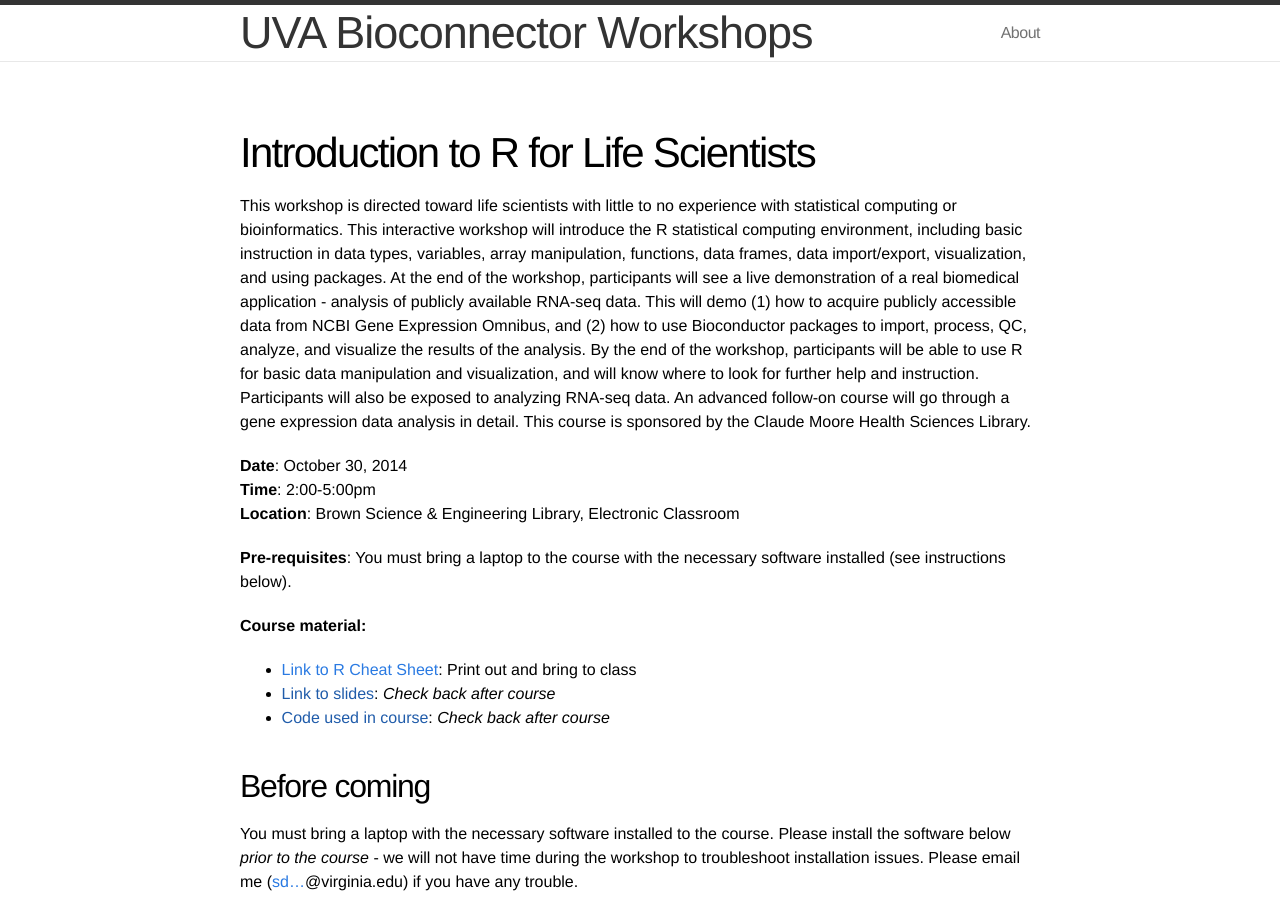
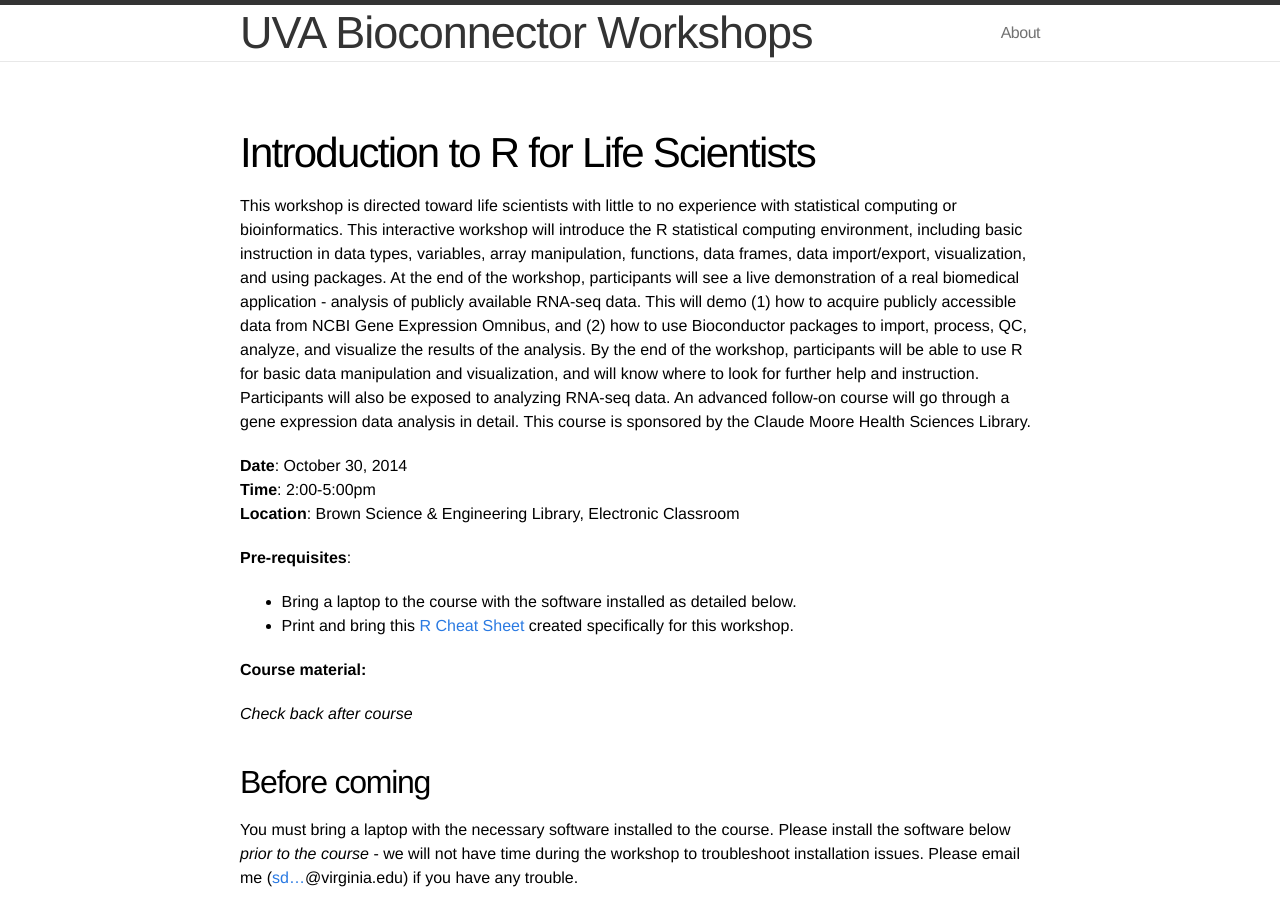
Before and after one commit to bioconnector/workshops2015, a Jekyll site: the page built from lessons/intro-r-lifesci/index.md, in a window 1280 px wide and 900 px high. Built offline with Jekyll 4.4.1, drawn with Linux system fonts in a browser that asks for light colours; Markdown is read by kramdown in place of the engine named in the settings.

Commit message:
finalized both intro r and deseq demo lessons, and updated instructions

````diff
--- a/lessons/intro-r-lifesci/01-intro-r.Rmd
+++ b/lessons/intro-r-lifesci/01-intro-r.Rmd
@@ -362,7 +362,7 @@
 
 **EXERCISE**
 
-1. Print out the dataset cars that have greater than or equal to 6 cylinders *and* get at least 15 miles per gallon.
+1. Print out the part of the mtcars dataset only for cars that have greater than or equal to 6 cylinders *and* get at least 15 miles per gallon.
 2. What's the mean engine displacement of these vehicles?
 
 ```{r, echo=FALSE, eval=FALSE}
--- a/lessons/intro-r-lifesci/02-deseq-demo.Rmd
+++ b/lessons/intro-r-lifesci/02-deseq-demo.Rmd
@@ -20,7 +20,7 @@
 
 First, we'll need to install some add-on packages. Most generic R packages are hosted on the Comprehensive R Archive Network (CRAN, <http://cran.us.r-project.org/>). To install one of these packages, you would use `install.packages("packagename")`. You only need to install a package once, then load it each time using `library(packagename)`. Let's install the **gplots** and **calibrate** packages.
 
-```{r install_packages, eval=FALSE}
+```{r install_packages, eval=FALSE, warning=FALSE}
 install.packages("gplots")
 install.packages("calibrate")
 ```
@@ -47,7 +47,7 @@
 
 Now let's load the packages we'll use:
 
-```{r load_pkgs}
+```{r load_pkgs, warning=FALSE}
 library(DESeq2)
 library(gplots)
 library(calibrate)
--- a/lessons/intro-r-lifesci/index.md
+++ b/lessons/intro-r-lifesci/index.md
@@ -10,23 +10,21 @@
 **Time**: 2:00-5:00pm
 **Location**: Brown Science & Engineering Library, Electronic Classroom
 
-**Pre-requisites**: You must bring a laptop to the course with the necessary software installed (see instructions below).
+**Pre-requisites**:
+
+* Bring a laptop to the course with the software installed as detailed below.
+* Print and bring this [R Cheat Sheet](http://dx.doi.org/10.6084/m9.figshare.1080756) created specifically for this workshop.
 
 **Course material:**
 
-* [Link to R Cheat Sheet](http://dx.doi.org/10.6084/m9.figshare.1080756): Print out and bring to class
-* [Link to slides](): *Check back after course*
-* [Code used in course](): *Check back after course*
+_Check back after course_
 
 <!--
-Before course:
-* [Link to slides](): *Check back after course*
-* [Code used in course](): *Check back after course*
-
-After course:
-* [Link to slides](https://speakerdeck.com/stephenturner/introduction-to-r-for-life-scientists)
-* [Code used in course](01-intro-r/)
--->
+* [Slides](https://speakerdeck.com/stephenturner/introduction-to-r-for-life-scientists)
+* Code used in course:
+    * Part I: [Introduction to R](01-intro-r/)
+    * Part II: [RNA-seq data analysis](02-deseq-demo/)
+ -->
 
 ## Before coming
 
````
Also changed, not shown: lessons/intro-r-lifesci/01-intro-r.md (+1 -1 lines), lessons/intro-r-lifesci/02-deseq-demo.md (+0 -14 lines).
